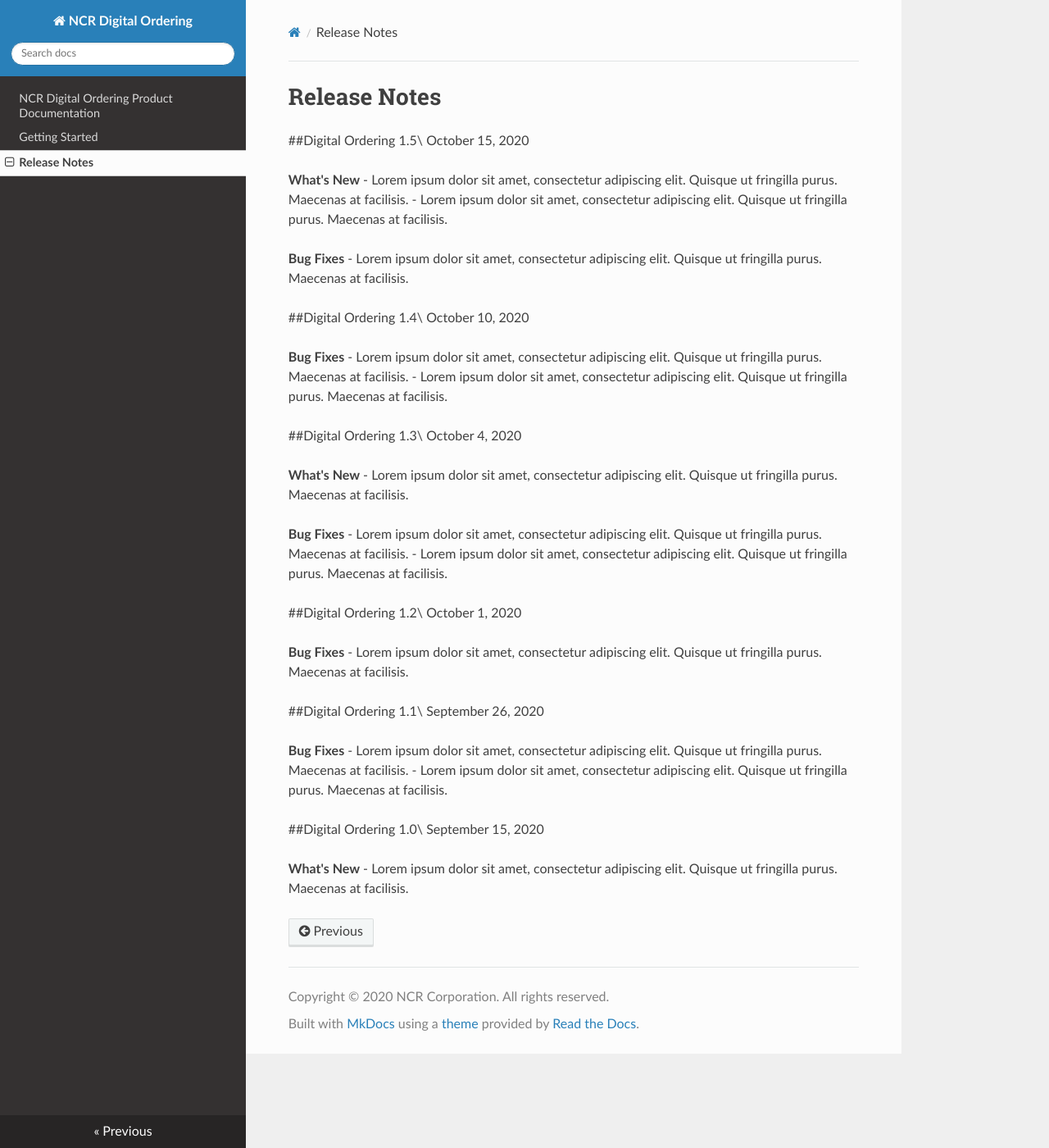
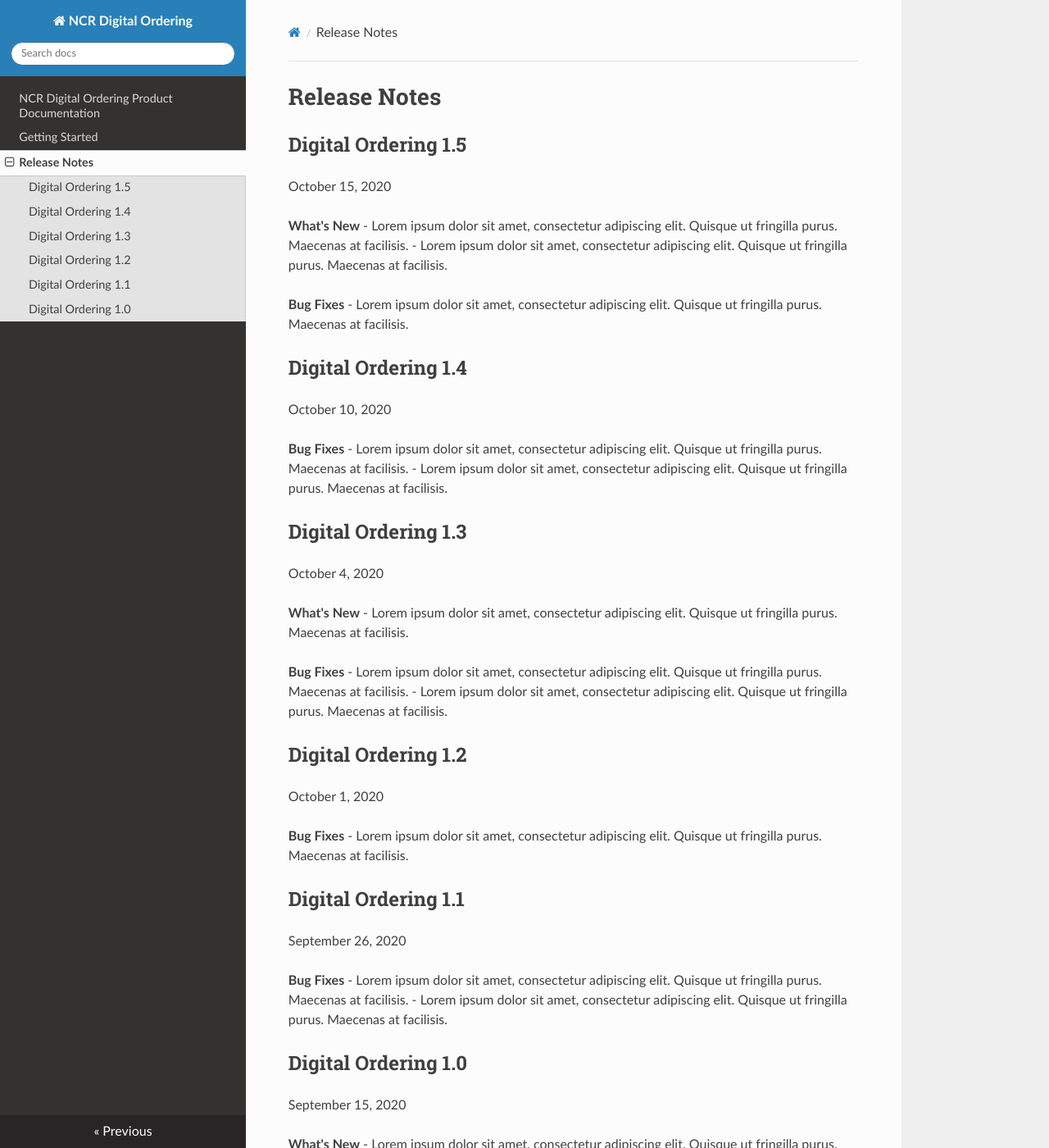
Before and after one commit to bz250090/techdoc-test, an MkDocs documentation site: the page built from docs/release-notes.md, in a window 1280 px wide and 1400 px high. Shown: the whole window at 82% size. Built offline with MkDocs 1.6.1, drawn with Linux system fonts in a browser that asks for light colours; nearby versions of some CDN libraries.

Commit message:
Update release-notes.md

```diff
--- a/docs/release-notes.md
+++ b/docs/release-notes.md
@@ -1,6 +1,7 @@
 #Release Notes
 
-##Digital Ordering 1.5\
+##Digital Ordering 1.5
+
 October 15, 2020
 
 **What's New**
@@ -10,14 +11,16 @@ October 15, 2020
 **Bug Fixes**
 - Lorem ipsum dolor sit amet, consectetur adipiscing elit. Quisque ut fringilla purus. Maecenas at facilisis.
 
-##Digital Ordering 1.4\
+##Digital Ordering 1.4
+
 October 10, 2020
 
 **Bug Fixes**
 - Lorem ipsum dolor sit amet, consectetur adipiscing elit. Quisque ut fringilla purus. Maecenas at facilisis.
 - Lorem ipsum dolor sit amet, consectetur adipiscing elit. Quisque ut fringilla purus. Maecenas at facilisis.
 
-##Digital Ordering 1.3\
+##Digital Ordering 1.3
+
 October 4, 2020
 
 **What's New**
@@ -27,20 +30,23 @@ October 4, 2020
 - Lorem ipsum dolor sit amet, consectetur adipiscing elit. Quisque ut fringilla purus. Maecenas at facilisis.
 - Lorem ipsum dolor sit amet, consectetur adipiscing elit. Quisque ut fringilla purus. Maecenas at facilisis.
 
-##Digital Ordering 1.2\
+##Digital Ordering 1.2
+
 October 1, 2020
 
 **Bug Fixes**
 - Lorem ipsum dolor sit amet, consectetur adipiscing elit. Quisque ut fringilla purus. Maecenas at facilisis.
 
-##Digital Ordering 1.1\
+##Digital Ordering 1.1
+
 September 26, 2020
 
 **Bug Fixes**
 - Lorem ipsum dolor sit amet, consectetur adipiscing elit. Quisque ut fringilla purus. Maecenas at facilisis.
 - Lorem ipsum dolor sit amet, consectetur adipiscing elit. Quisque ut fringilla purus. Maecenas at facilisis.
 
-##Digital Ordering 1.0\
+##Digital Ordering 1.0
+
 September 15, 2020
 
 **What's New**
```
